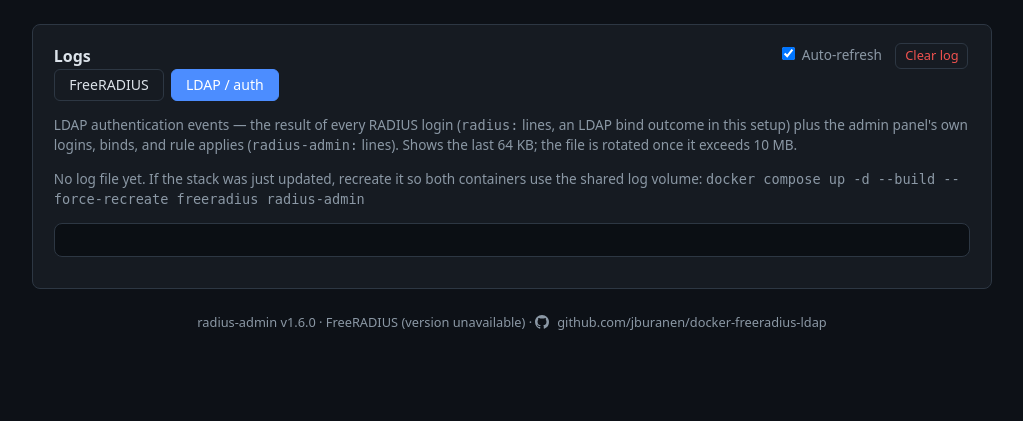
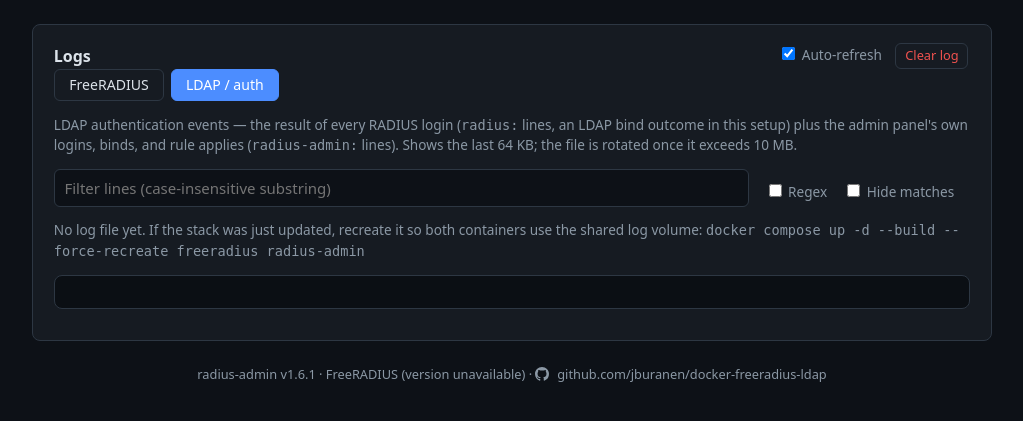
Before and after one commit to jburanen/docker-freeradius-ldap, a Flask app: page /logs/auth in a window 1280 px wide. Shown: the part 49-470 px from the top of the page, without its empty margins (128-1151 px from the left). Run offline with Flask 3, Linux system fonts and the light colour scheme; the visitor is signed in with stand-in values (Sample User, id 1); parts of the project's set-up code (start-up, migrations or seed data) failed here and were passed over.

Commit message:
Add a client-side line filter to the Logs view
Filter box (case-insensitive substring), optional regex, and an invert
"hide matches" toggle, plus a shown/total line count. The full tail is
held in JS and the filter is re-applied on each 3s auto-refresh, so live
tailing and filtering coexist; the /tail endpoint still returns
unfiltered text.

Co-Authored-By: Claude Opus 4.8 <noreply@anthropic.com>

```diff
--- a/web/app/app.py
+++ b/web/app/app.py
@@ -42,7 +42,7 @@ logging.basicConfig(level=logging.INFO, format="%(asctime)s %(levelname)s %(mess
 log = logging.getLogger("radius-admin")
 
 # Shown in the footer; bump when the panel changes.
-ADMIN_VERSION = "1.6.0"
+ADMIN_VERSION = "1.6.1"
 
 
 def env(name, default=None, required=False):
--- a/web/app/templates/base.html
+++ b/web/app/templates/base.html
@@ -96,6 +96,9 @@ input[type=text], input[type=password], select {
   width:100%; padding:.42rem .6rem; border:1px solid var(--line); border-radius:6px; font:inherit;
   background:var(--field); color:var(--ink); }
 .attr-table input, .attr-table select { width:100%; }
+input.invalid { border-color:var(--err); }
+.log-filter .check-label { margin-right:0; }
+.log-filter input[type=checkbox] { width:auto; }
 .attr-table td { border-bottom:none; padding:.2rem .3rem; }
 .muted { color:var(--muted); font-size:.85rem; }
 .row { display:flex; gap:1rem; align-items:end; flex-wrap:wrap; }
--- a/web/app/templates/logs.html
+++ b/web/app/templates/logs.html
@@ -34,6 +34,16 @@
   the file is rotated once it exceeds {{ max_mb }}&nbsp;MB.</p>
   {% endif %}
 
+  <div class="row log-filter" style="align-items:center; margin:.6rem 0;">
+    <div style="flex:1;">
+      <input type="text" id="filter" autocomplete="off" spellcheck="false"
+             placeholder="Filter lines (case-insensitive substring)">
+    </div>
+    <label class="check-label"><input type="checkbox" id="filter_regex"> Regex</label>
+    <label class="check-label"><input type="checkbox" id="filter_invert"> Hide matches</label>
+    <span class="muted" id="filter_count" style="white-space:nowrap;"></span>
+  </div>
+
   {% if log_text is none %}
   <p class="muted">No log file yet. If the stack was just updated, recreate it
   so both containers use the shared log volume:
@@ -45,19 +55,63 @@
 <script>
 const pre = document.getElementById('log');
 const auto = document.getElementById('autorefresh');
-pre.scrollTop = pre.scrollHeight;  // open at the newest lines
+const filter = document.getElementById('filter');
+const filterRegex = document.getElementById('filter_regex');
+const filterInvert = document.getElementById('filter_invert');
+const filterCount = document.getElementById('filter_count');
+let rawText = pre.textContent;  // unfiltered source, refreshed by the poller
+
+function lineMatcher() {
+  const q = filter.value;
+  if (!q) { filter.classList.remove('invalid'); return null; }  // no filter
+  let test;
+  if (filterRegex.checked) {
+    try {
+      const re = new RegExp(q, 'i');
+      test = (line) => re.test(line);
+    } catch (e) {
+      filter.classList.add('invalid');  // bad regex -> show everything
+      return null;
+    }
+  } else {
+    const needle = q.toLowerCase();
+    test = (line) => line.toLowerCase().includes(needle);
+  }
+  filter.classList.remove('invalid');
+  return filterInvert.checked ? (line) => !test(line) : test;
+}
+
+function render(follow) {
+  const atBottom = follow === undefined
+    ? (pre.scrollTop + pre.clientHeight >= pre.scrollHeight - 8)
+    : follow;
+  const match = lineMatcher();
+  const lines = rawText.split('\n');
+  if (match) {
+    const shown = lines.filter(match);
+    pre.textContent = shown.join('\n');
+    filterCount.textContent = shown.length + ' / ' + lines.length + ' lines';
+  } else {
+    pre.textContent = rawText;
+    filterCount.textContent = '';
+  }
+  if (atBottom) pre.scrollTop = pre.scrollHeight;  // follow the newest lines
+}
 
 async function refreshLog() {
   if (!auto.checked || document.hidden) return;
   try {
     const resp = await fetch('{{ url_for("logs_tail", log_name=log_name) }}', {cache: 'no-store'});
     if (!resp.ok) return;  // e.g. session expired
-    const text = await resp.text();
-    const atBottom = pre.scrollTop + pre.clientHeight >= pre.scrollHeight - 8;
-    pre.textContent = text;
-    if (atBottom) pre.scrollTop = pre.scrollHeight;  // follow unless scrolled up
+    rawText = await resp.text();
+    render();  // re-apply the current filter, keep follow-unless-scrolled-up
   } catch (e) { /* transient network error; try again next tick */ }
 }
+
+filter.addEventListener('input', () => render(true));
+filterRegex.addEventListener('change', () => render(true));
+filterInvert.addEventListener('change', () => render(true));
+render(true);  // open at the newest lines
 setInterval(refreshLog, 3000);
 </script>
 
```
Also changed, not shown: CLAUDE.md (+5 -2 lines).
